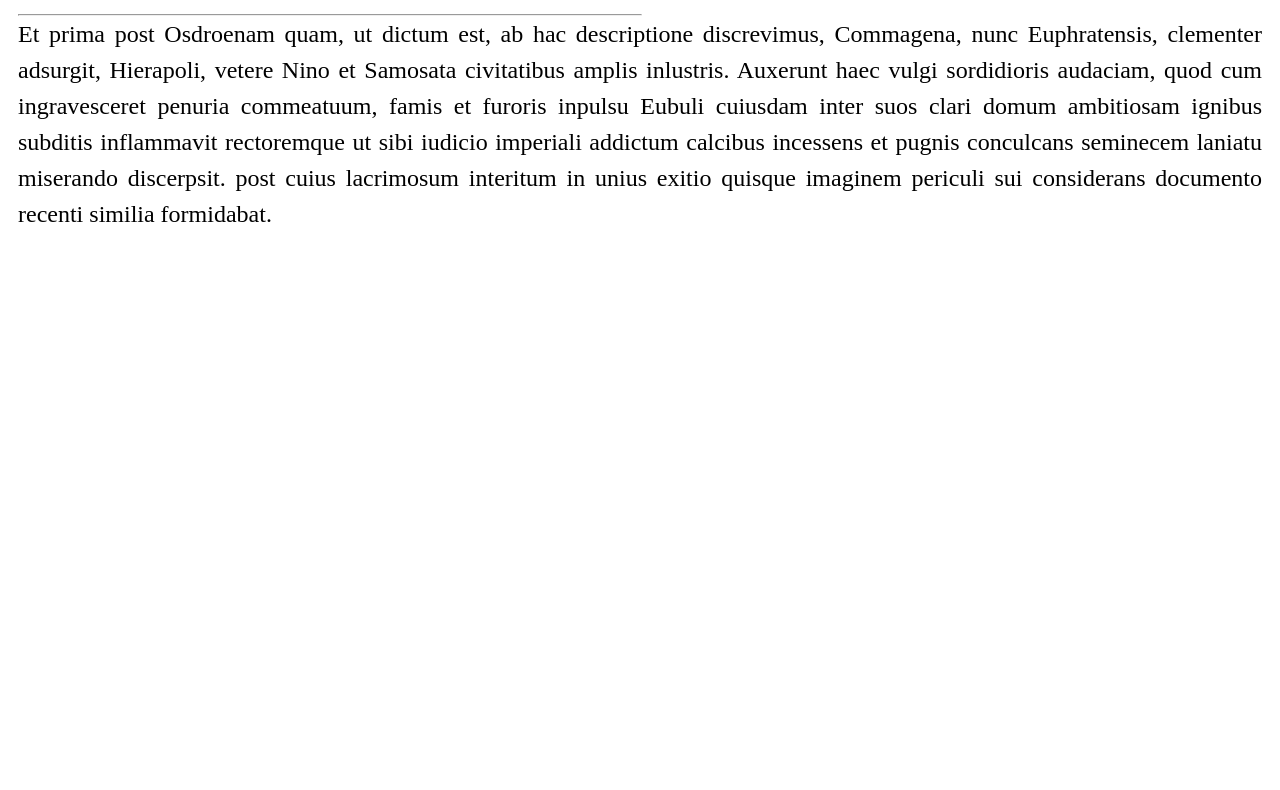
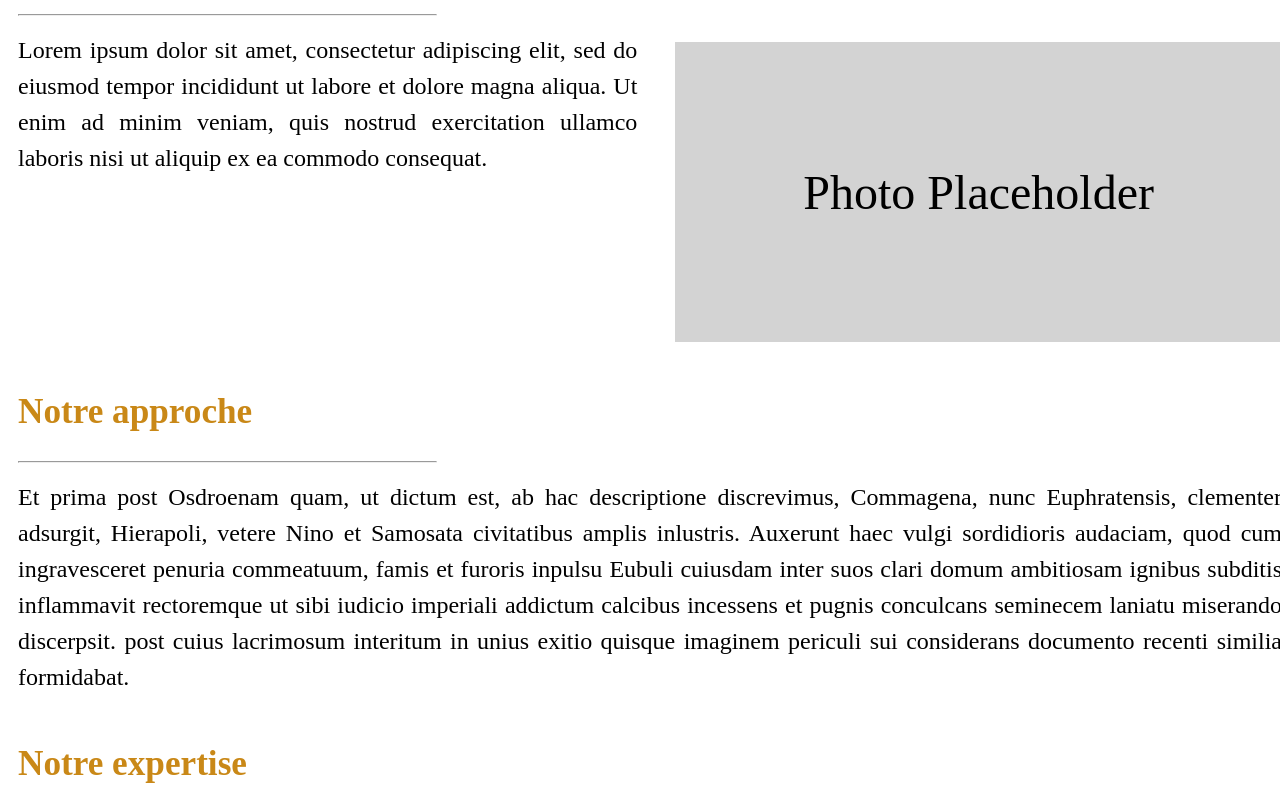
Before and after one commit to fredewiik/cabinet, a plain HTML site: page index.html in a window 1280 px wide. Shown: the part 704-1494 px from the top of the page. Drawn offline with Linux system fonts and the light colour scheme.

Commit message:
add cabinet section

```diff
--- a/index.html
+++ b/index.html
@@ -19,11 +19,28 @@
         <a href="#">Contact</a>
       </nav>
     </header>
+
     <section id="img-top">
       <h1>Slogan du cabinet</h1>
       <span>Photo placeholder</span>
     </section>
-    <section class="anchor" id="approche">
+
+    <section id="cabinet">
+      <h2>Le cabinet</h2>
+      <hr>
+      <div id="cabinet-container">
+        <article id="cabinet-article">
+          <p class="content">
+            Lorem ipsum dolor sit amet, consectetur adipiscing elit, sed do eiusmod tempor incididunt ut labore et dolore magna aliqua. Ut enim ad minim veniam, quis nostrud exercitation ullamco laboris nisi ut aliquip ex ea commodo consequat.
+          </p>
+        </article>
+        <div id="cabinet-img">
+          <span>Photo Placeholder</span>
+        </div>
+      </div>
+    </section>
+
+    <section id="approche">
       <h2>Notre approche</h2>
       <hr>
       <p class="content">Et prima post Osdroenam quam, ut dictum est, ab hac descriptione discrevimus, Commagena, nunc Euphratensis, clementer adsurgit, Hierapoli, vetere Nino et Samosata civitatibus amplis inlustris.
@@ -31,9 +48,15 @@
 Auxerunt haec vulgi sordidioris audaciam, quod cum ingravesceret penuria commeatuum, famis et furoris inpulsu Eubuli cuiusdam inter suos clari domum ambitiosam ignibus subditis inflammavit rectoremque ut sibi iudicio imperiali addictum calcibus incessens et pugnis conculcans seminecem laniatu miserando discerpsit. post cuius lacrimosum interitum in unius exitio quisque imaginem periculi sui considerans documento recenti similia formidabat.
       </p>
     </section>
-    <section id="next">
-      <!-- Contenu à ajouter-->
+
+    <section id="expertise">
+      <h2>Notre expertise</h2>
+      <hr>
+      <p class="content">
+        Lorem ipsum dolor sit amet, consectetur adipiscing elit, sed do eiusmod tempor incididunt ut labore et dolore magna aliqua. Ut enim ad minim veniam, quis nostrud exercitation ullamco laboris nisi ut aliquip ex ea commodo consequat. Duis aute irure dolor in reprehenderit in voluptate velit esse cillum dolore eu fugiat nulla pariatur. Excepteur sint occaecat cupidatat non proident, sunt in culpa qui officia deserunt mollit anim id est laborum.
+      </p>
     </section>
+
     <footer>
       <div>
         <p>
@@ -53,6 +76,7 @@ Auxerunt haec vulgi sordidioris audaciam, quod cum ingravesceret penuria commeat
         <a href="#">Lien</a>
       </div>
     </footer>
+
     <script src="https://kit.fontawesome.com/e823c741dc.js" crossorigin="anonymous"></script>
   </body>
 </html>
--- a/style.css
+++ b/style.css
@@ -12,7 +12,7 @@ html {
 
 body {
   display: grid;
-  grid-template-rows: auto 60vh auto 700px auto;
+  grid-template-rows: auto 60vh auto auto 700px auto;
   grid-row-gap: 10px;
   margin-top: 0px;
 }
@@ -70,6 +70,34 @@ nav a:hover {
   font-size: 3em;
 }
 
+#cabinet {
+  width: 100%;
+  padding: 10px;
+}
+
+#cabinet-container {
+  width: 100%;
+  display: flex;
+  flex-direction: column;
+  justify-content: space-between;
+  flex-wrap: nowrap;
+}
+
+#cabinet-article {
+  width: 100%;
+}
+
+#cabinet-img {
+  width: 100%;
+  height: 300px;
+  margin-top: 10px;
+  background-color: lightgray;
+  font-size: 3em;
+  display: flex;
+  justify-content: center;
+  align-items: center;
+}
+
 h1 {
   font-size: 12vw;
   color: var(--opposite-color);
@@ -82,9 +110,10 @@ h2 {
 }
 
 hr {
-  width: 50%;
+  width: 33%;
   color: var(--complementary-color);
   margin: 0;
+  margin-bottom: 1rem;
 }
 
 .content {
@@ -94,10 +123,16 @@ hr {
 }
 
 #approche {
+  width: 100%;
   padding: 10px;
   display: flex;
   flex-direction: column;
   align-items: flex-start;
+}
+
+#expertise {
+  width: 100%;
+  padding: 10px;
 }
 
 footer {
@@ -146,11 +181,20 @@ footer div i {
     justify-content: space-between;
   }
 
-  #logo {
-
-  }
-
   h1 {
     font-size: 6vw;
   }
+
+  #cabinet-container {
+    flex-direction: row;
+    justify-content: space-between;
+  }
+
+  #cabinet-article {
+    width: 49%;
+  }
+
+  #cabinet-img {
+    width: 48%;
+  }
 }
```
